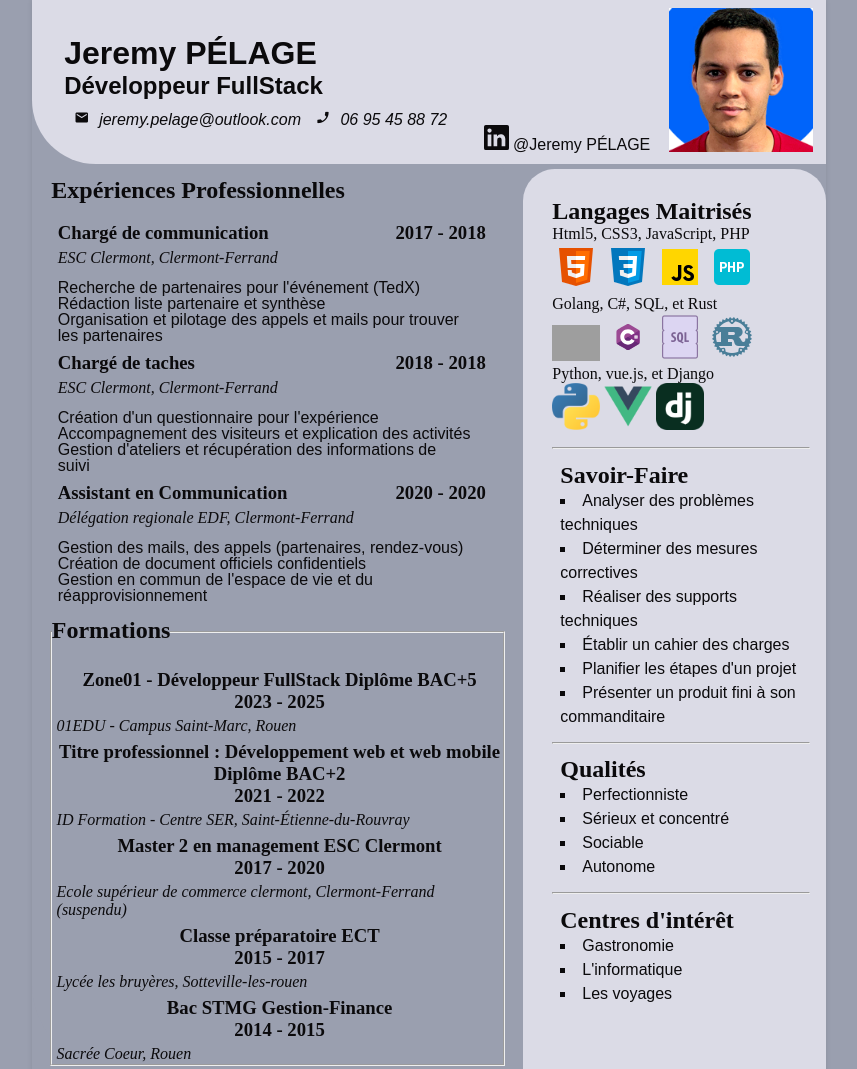
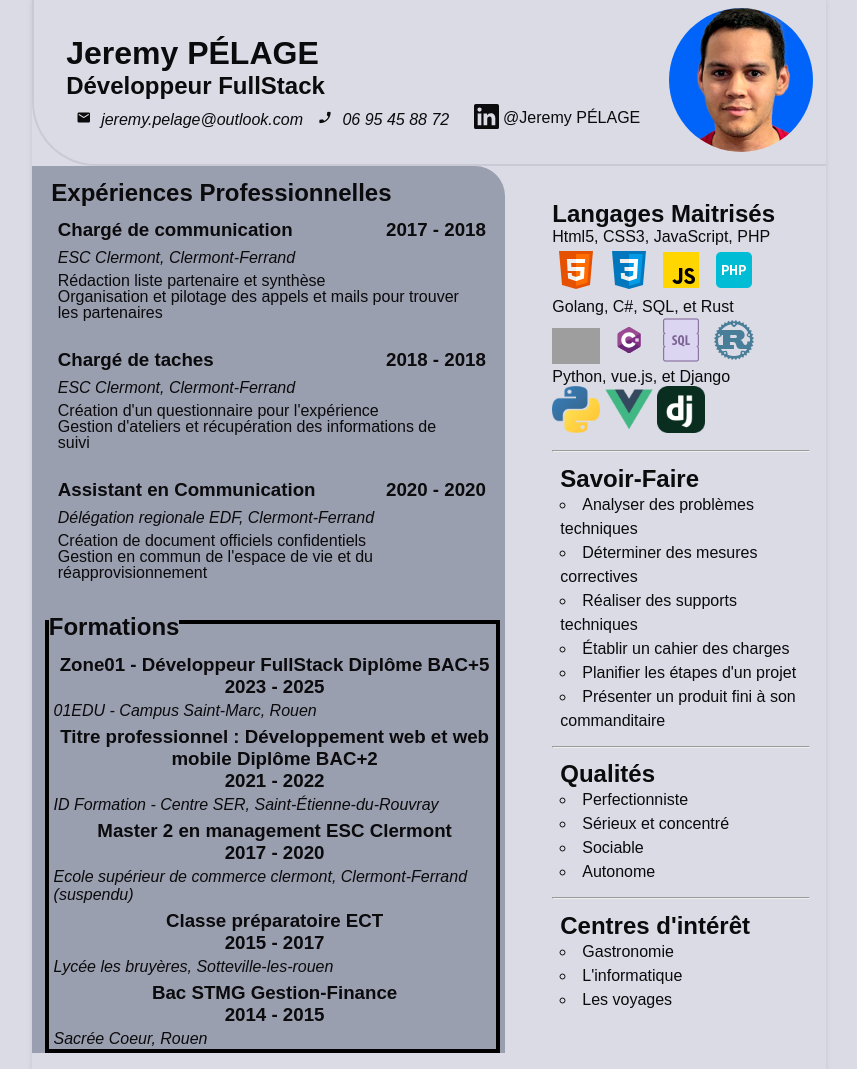
Before and after one commit to GLuck777/PersonalCV, a plain HTML site: page index.html in a window 1280 px wide. Shown: the top 1069 px of the page, without its empty margins (211-1068 px from the left). Drawn offline with Linux system fonts and the light colour scheme; grey boxes are pictures that could not be loaded.

Commit message:
main/ver6dec2024

```diff
--- a/css/styleCV.css
+++ b/css/styleCV.css
@@ -5,6 +5,7 @@
     /* list-style: none; */
     box-sizing: border-box;
     color: #0b0a0c;
+    font-family: Arial, Helvetica, sans-serif;
 }
 html{
     width: 21cm;
@@ -22,7 +23,8 @@ body{
     width: 100%;
     min-height: 29.7cm;
     background-color: #404E7C;
-    background-color: #9a9faf;
+    /* background-color: #9a9faf; */
+    background-color: #dbdbe6; /*test*/
     position: relative;
 
     /* border: 2px solid blueviolet; */
@@ -51,22 +53,30 @@ header {
     height: 144px;
     /* background-color: #404E7C; */
     overflow: hidden;
+    border-radius: 50%;
 }
 .profilPicture img{
     width: 100%;
     height: 100%;
     object-fit: cover;
     border-radius: 50%;
-    transform: scale(1.5);
+    transform: scale(1.5) translateX(4px);
 }
 .fieldPresentation{
     border-radius: 0 0 0 4pc;
+    /* border: 3px #9a9faf solid; */
+    /* border: 2px #9a9faf double; */
+    border-bottom: 2px #cacad7 double;
+    border-left: 2px #cacad7 double;
 }
 .rangement_droit{
     position: relative;
-    top: 1.55rem;
-    left: 2rem;
+    top: 0.25rem;
+    left: 1.25rem;
     /* right: 0; */
+}
+span.rangement_droit{
+    top: -0.15rem;
 }
 
 .partie_gauche {
@@ -75,14 +85,19 @@ header {
     position: relative;
     /* background-color: #251F47; */
     background-color: #9a9faf;
+    /* background-color: #dbdbe6; */
     /* width: fit-content; */
     /* width: 55%; */
     width: 12.5cm;
-    border-radius: 0 8px 8px 5pc;
+    /* border-radius: 0 8px 8px 5pc; */
+    border-radius: 0 30px 0px 0pc;
     padding-left: 0.8em;
 }
 .partie_gauche fieldset{
     margin: 0 0 0 0.3em;
+    border: 4px black solid;
+    position: relative;
+    left: -5px;
 }
 .formation{
     margin: 0.5em 0 0 0.3em;
@@ -114,6 +129,9 @@ header {
 .experience_ligne li{
     font-family: Arial, Helvetica, sans-serif;
     line-height: 1rem;
+    position: relative;
+    top: -1.4em;
+    max-width: 413px;
 }
 .decalexperience {
     position: relative;
@@ -130,14 +148,14 @@ header {
 }
 .experience_ligne i{
     position: relative;
-    top: -2em;
+    /* top: -2em; */
+    top: -1.8em;
     margin-bottom: 2em;
 }
-.experience_ligne li{
+/* .experience_ligne li{
     position: relative;
-    top: -1.2em;
     max-width: 413px;
-}
+} */
 .partie_droite {
     margin: 0;
     float: right;
@@ -146,6 +164,7 @@ header {
     width: 8cm;
     height: 25cm;
     padding-left: 0.8em;
+    /* background-color: #9a9faf; */
     background-color: #dbdbe6;
     border-radius: 2pc 2pc 2pc 2pc;
     /* font-size: 0.9rem; */
@@ -154,7 +173,7 @@ header {
 .right {
     position: relative;
     padding: 1em;
-    list-style-type: square;
+    /* list-style-type: square; */
     height: 100%;
     /* list-style: blue; */
 }
@@ -167,11 +186,12 @@ header {
 
 legend h2 {
     padding-top: 0.4em;
-    margin-bottom: 0.8rem;
+    /* margin-bottom: 0.8rem; */
 }
 section.experience h2{
     padding-left: 0.4em;
-    margin-bottom: 0.8rem;
+    /* margin-bottom: 0.8rem; */
+    margin-bottom: 0.4rem;
     position: relative;
     left: -1rem;
 }
@@ -182,6 +202,7 @@ h3{
     font-family: Arial, Helvetica, sans-serif;
     /* line-height: 2em; */
     line-height: 1.5rem;
+    list-style-type: circle;
 }
 img.icone{
     width: 48px;
--- a/index.html
+++ b/index.html
@@ -41,7 +41,6 @@
             <div class="experience_ligne">
                 <h3  >Chargé de communication</h3><h3  class="decalexperience">2017 - 2018</h3>
                 <i  >ESC Clermont, Clermont-Ferrand</i>
-                <li  >Recherche de partenaires pour l'événement (TedX)</li>
                 <li  >Rédaction liste partenaire et synthèse</li>
                 <li  >Organisation et pilotage des appels et mails pour trouver les partenaires</li>
             </div>
@@ -49,13 +48,11 @@
                 <h3  >Chargé de taches</h3><h3  class="decalexperience">2018 - 2018</h3>
                 <i  >ESC Clermont, Clermont-Ferrand</i>
                 <li  >Création d'un questionnaire pour l'expérience</li>
-                <li  >Accompagnement des visiteurs et explication des activités</li>
                 <li  >Gestion d'ateliers et récupération des informations de suivi</li>
             </div>
             <div class="experience_ligne">
                 <h3  >Assistant en Communication</h3><h3  class="decalexperience">2020 - 2020</h3>
                 <i  >Délégation regionale EDF, Clermont-Ferrand</i>
-                <li  >Gestion des mails, des appels (partenaires, rendez-vous)</li>
                 <li  >Création de document officiels confidentiels</li>
                 <li  >Gestion en commun de l'espace de vie et du réapprovisionnement</li>
             </div>
```
Also changed, not shown: 1 other file.
